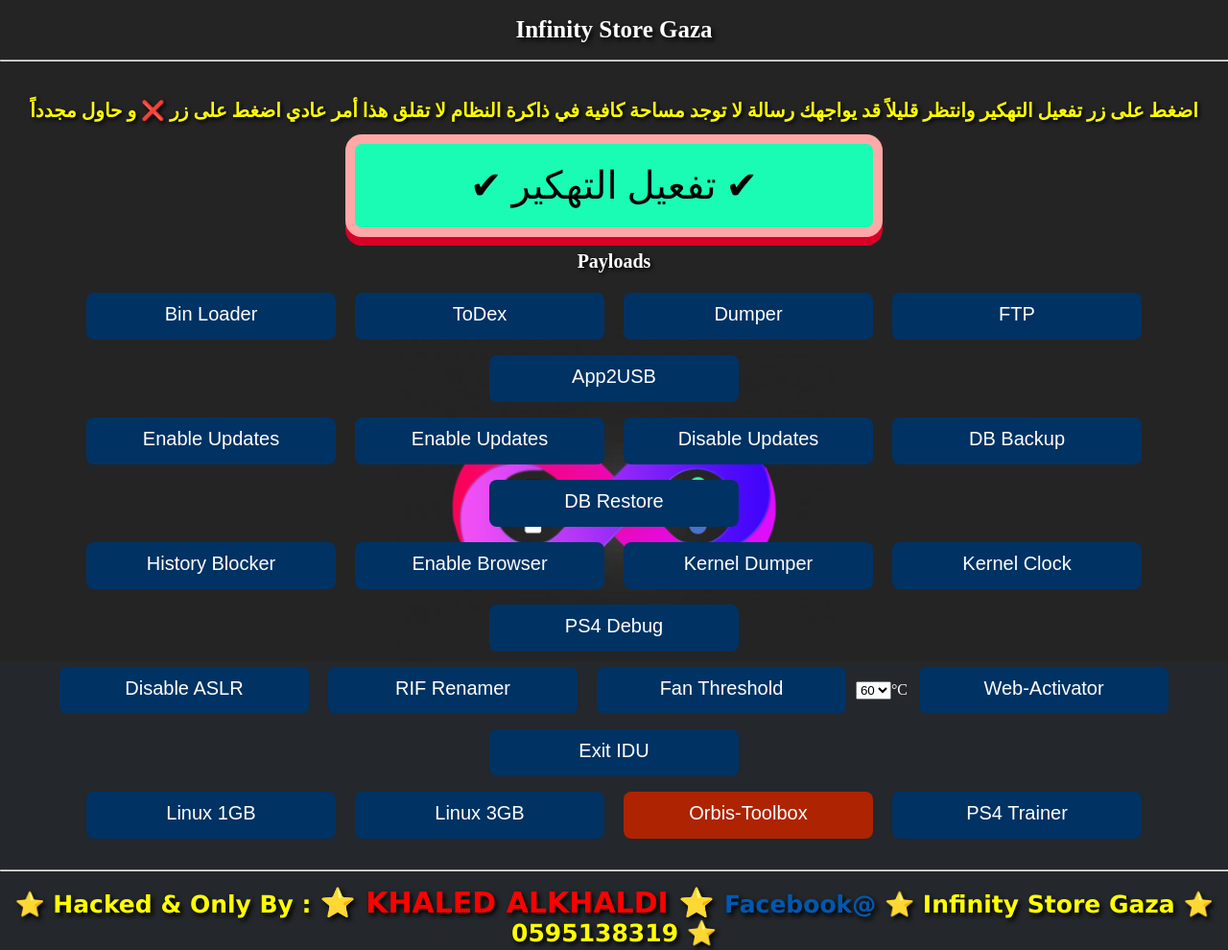
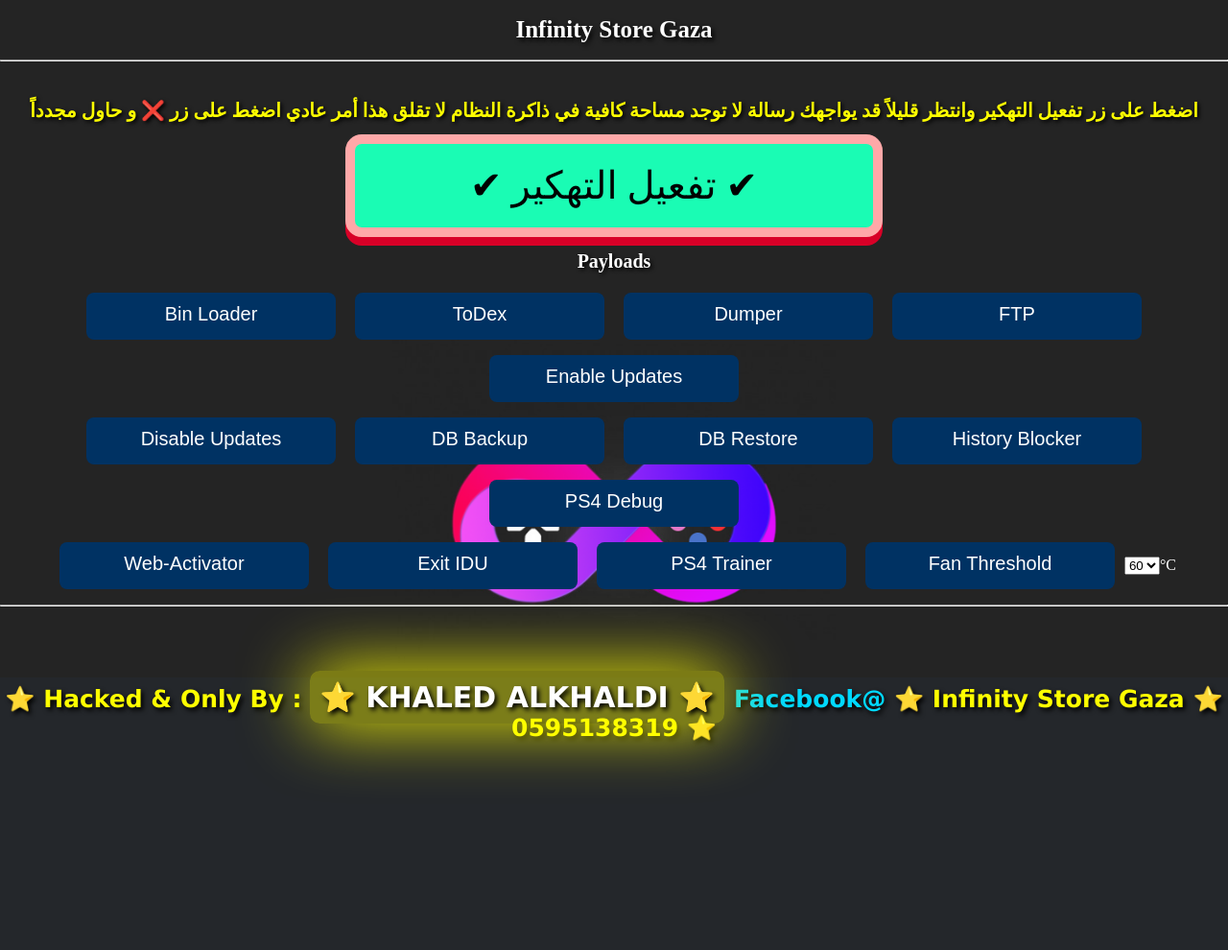
Before and after one commit to Khaled-infinity/ps4, a plain HTML site: page index.html in a window 1280 px wide. Shown: the whole page at 96% size. After the commit the page ends 808 px from the top, so only its background shows below. Drawn offline with Linux system fonts and the light colour scheme.

Commit message:
updated and added color

```diff
--- a/index.html
+++ b/index.html
@@ -1,7 +1,75 @@
 <!DOCTYPE html>
 <html manifest="cache.manifest"><head>
 <title>⭐ HACKED BY KHALED ALKHALDI ⭐ 0595138319 ⭐ Infinity Store Gaza⭐</title>
-<style>
+<style type="text/css">
+  .yellow {
+    color: yellow;
+  }
+
+  .hue {
+    color: yellow;
+    padding: 10px;
+    border-radius: 10px;
+    animation: hue 5s linear infinite;
+    -webkit-animation: hue 5s linear infinite;
+    box-shadow: 0px 0px 70px yellow;
+    color: white;
+    background: rgba(255, 255, 0, 0.4);
+  }
+
+  .hue:hover {
+    color: yellow;
+    background: transparent;
+    cursor: pointer;
+  }
+
+  @keyframes hue {
+    0% {
+      filter: hue-rotate(0deg);
+      -webkit-filter: hue-rotate(0deg);
+    }
+
+    10% {
+      box-shadow: 0px 1px 70px yellow;
+    }
+
+    20% {
+      box-shadow: 1px 1px 70px yellow;
+    }
+
+    30% {
+      box-shadow: 1px 0px 70px yellow;
+    }
+
+    40% {
+      box-shadow: 1px -1px 70px yellow;
+    }
+
+    50% {
+      box-shadow: 0px -1px 70px yellow;
+    }
+
+    60% {
+      box-shadow: -1px -1px 70px yellow;
+    }
+
+    70% {
+      box-shadow: -1px 0px 70px yellow;
+    }
+
+    80% {
+      box-shadow: -1px 1px 70px yellow;
+    }
+
+    90% {
+      box-shadow: 0px 1px 70px yellow;
+    }
+
+    100% {
+      filter: hue-rotate(360deg);
+      -webkit-filter: hue-rotate(360deg);
+    }
+  }
 html, body {
 background-image: url('bk.png');
 background-size: 100%;
@@ -9,7 +77,7 @@
 background-color: #24272b;
 color: white;
 margin: 0px;
-overflow: hidden;
+/* overflow: hidden; */
 }
 h1 {
 text-shadow: 0.1em 0.1em 0.2em black;
@@ -39,6 +107,10 @@
 }
 .btn:hover {
 background-color: #0058b1;
+box-shadow: 0 5px 50px 0 white;
+            background-color: #0F0F53;
+            color: white;
+            border-radius: 10px;
 }
 .btn-toolbox {
 background-color: #ae2301;
@@ -73,34 +145,43 @@
 <button class="btn" onmouseover="todex()" onmouseout="pagetitle()" onclick=load_todex()> ToDex </button>
 <button class="btn" onmouseover="dumper()" onmouseout="pagetitle()" onclick=load_dumper()> Dumper </button>
 <button class="btn" onmouseover="ftp()" onmouseout="pagetitle()" onclick=load_ftp()> FTP </button>
-<button class="btn" onmouseover="app2usb()" onmouseout="pagetitle()" onclick=load_app2usb()> App2USB </button>
+<!-- <button class="btn" onmouseover="app2usb()" onmouseout="pagetitle()" onclick=load_app2usb()> App2USB </button> -->
+
+<button class="btn" onmouseover="enableUpdates()" onmouseout="pagetitle()" onclick=load_enablebUpdates()> Enable Updates </button>
 <br>
-<button class="btn" onmouseover="enableUpdates()" onmouseout="pagetitle()" onclick=load_enablebUpdates()> Enable Updates </button>
-<button class="btn" onmouseover="enableUpdates()" onmouseout="pagetitle()" onclick=load_enablebUpdates()> Enable Updates </button>
+<!-- <button class="btn" onmouseover="enableUpdates()" onmouseout="pagetitle()" onclick=load_enablebUpdates()> Enable Updates </button> -->
 <button class="btn" onmouseover="disableUpdates()" onmouseout="pagetitle()" onclick=load_disableUpdates()> Disable Updates </button>
 <button class="btn" onmouseover="dbackup()" onmouseout="pagetitle()" onclick=load_dbackup()> DB Backup </button>
 <button class="btn" onmouseover="dbrestore()" onmouseout="pagetitle()" onclick=load_dbrestore()> DB Restore </button>
-<br>
 <button class="btn" onmouseover="historyBlocker()" onmouseout="pagetitle()" onclick=load_historyBlocker()> History Blocker </button>
 
-<button class="btn" onmouseover="ebrowser()" onmouseout="pagetitle()" onclick=load_ebrowser()> Enable Browser </button>
+<!-- <button class="btn" onmouseover="ebrowser()" onmouseout="pagetitle()" onclick=load_ebrowser()> Enable Browser </button> -->
 
-<button class="btn" onmouseover="kernelDump()" onmouseout="pagetitle()" onclick=load_kernelDump()> Kernel Dumper </button>
-<button class="btn" onmouseover="kernelClock()" onmouseout="pagetitle()" onclick=load_kernelClock()> Kernel Clock </button>
+<!-- <button class="btn" onmouseover="kernelDump()" onmouseout="pagetitle()" onclick=load_kernelDump()> Kernel Dumper </button> -->
+<!-- <button class="btn" onmouseover="kernelClock()" onmouseout="pagetitle()" onclick=load_kernelClock()> Kernel Clock </button> -->
 <button class="btn"  onmouseover="ps4debug()" onmouseout="pagetitle()" onclick=load_ps4debug()> PS4 Debug </button>
 <br>
-<button class="btn" onmouseover="disbaslr()" onmouseout="pagetitle()" onclick=load_disbAslr()> Disable ASLR </button>
-<button class="btn" onmouseover="rifrenamer()" onmouseout="pagetitle()" onclick=load_rifRen()> RIF Renamer </button>
-<button class="btn btn-main" onmouseover="fanthreshold()" onmouseout="pagetitle()"  style="margin-right:10px" onclick=load_fanthreshold()> Fan Threshold </button><select id="tempC"></select>&#176;C
+<!-- <button class="btn" onmouseover="disbaslr()" onmouseout="pagetitle()" onclick=load_disbAslr()> Disable ASLR </button> -->
+<!-- <button class="btn" onmouseover="rifrenamer()" onmouseout="pagetitle()" onclick=load_rifRen()> RIF Renamer </button> -->
+
 <button class="btn" onmouseover="webact()" onmouseout="pagetitle()" onclick=load_webact()> Web-Activator </button>
 <button class="btn" onmouseover="exitidu()" onmouseout="pagetitle()" onclick=load_exitidu()> Exit IDU </button>
+
+<!-- <button class="btn" onmouseover="linux1gb()" onmouseout="pagetitle()" onclick=load_linux1gb()> Linux 1GB </button>
+<button class="btn" onmouseover="linux3gb()" onmouseout="pagetitle()" onclick=load_linux3gb()> Linux 3GB </button> -->
+<!-- <button class="btn btn-toolbox" onmouseover="orbistoolbox()" onmouseout="pagetitle()" onclick=load_toolbox()> Orbis-Toolbox </button> -->
+<button class="btn" onmouseover="webrte()" onmouseout="pagetitle()" onclick=load_webrte()> PS4 Trainer </button>
+<button class="btn btn-main" onmouseover="fanthreshold()" onmouseout="pagetitle()"  style="margin-right:10px" onclick=load_fanthreshold()> Fan Threshold </button><select id="tempC"></select>&#176;C
 <br>
-<button class="btn" onmouseover="linux1gb()" onmouseout="pagetitle()" onclick=load_linux1gb()> Linux 1GB </button>
-<button class="btn" onmouseover="linux3gb()" onmouseout="pagetitle()" onclick=load_linux3gb()> Linux 3GB </button>
-<button class="btn btn-toolbox" onmouseover="orbistoolbox()" onmouseout="pagetitle()" onclick=load_toolbox()> Orbis-Toolbox </button>
-<button class="btn" onmouseover="webrte()" onmouseout="pagetitle()" onclick=load_webrte()> PS4 Trainer </button>
-<hr style="margin-top: 24px;">
-<h1 style="font-size:25px;font-family:verdana;text-align:center;margin-top: 15px;color:yellow;">⭐ Hacked & Only By : <strong style= 'font-size:30px;text-align:center;color:#FF0000;font-family:verdana;'> ⭐ KHALED ALKHALDI ⭐  </strong><strong style= 'font-size:25px;text-align:center;color:#0058b1;font-family:verdana;'> Facebook@  </strong>⭐ Infinity Store Gaza ⭐ 0595138319 ⭐</h1>
+<hr>
+<br><br><br>
+<h1 style="font-size:25px;font-family:verdana;text-align:center;margin-top: 15px;color:yellow;">⭐ Hacked & Only By :
+  <strong style='font-size:30px;text-align:center;color:#FF0000;font-family:verdana;'>
+
+    <span class="hue">⭐ KHALED ALKHALDI ⭐</span>
+  </strong><strong style='font-size:25px;text-align:center;color:#00d9ff;font-family:verdana;'>    Facebook@ </strong>⭐
+  Infinity Store Gaza ⭐ 0595138319 ⭐</h1> <br>
+
 </div>
 <script>
 function mainpayload1(){
```
